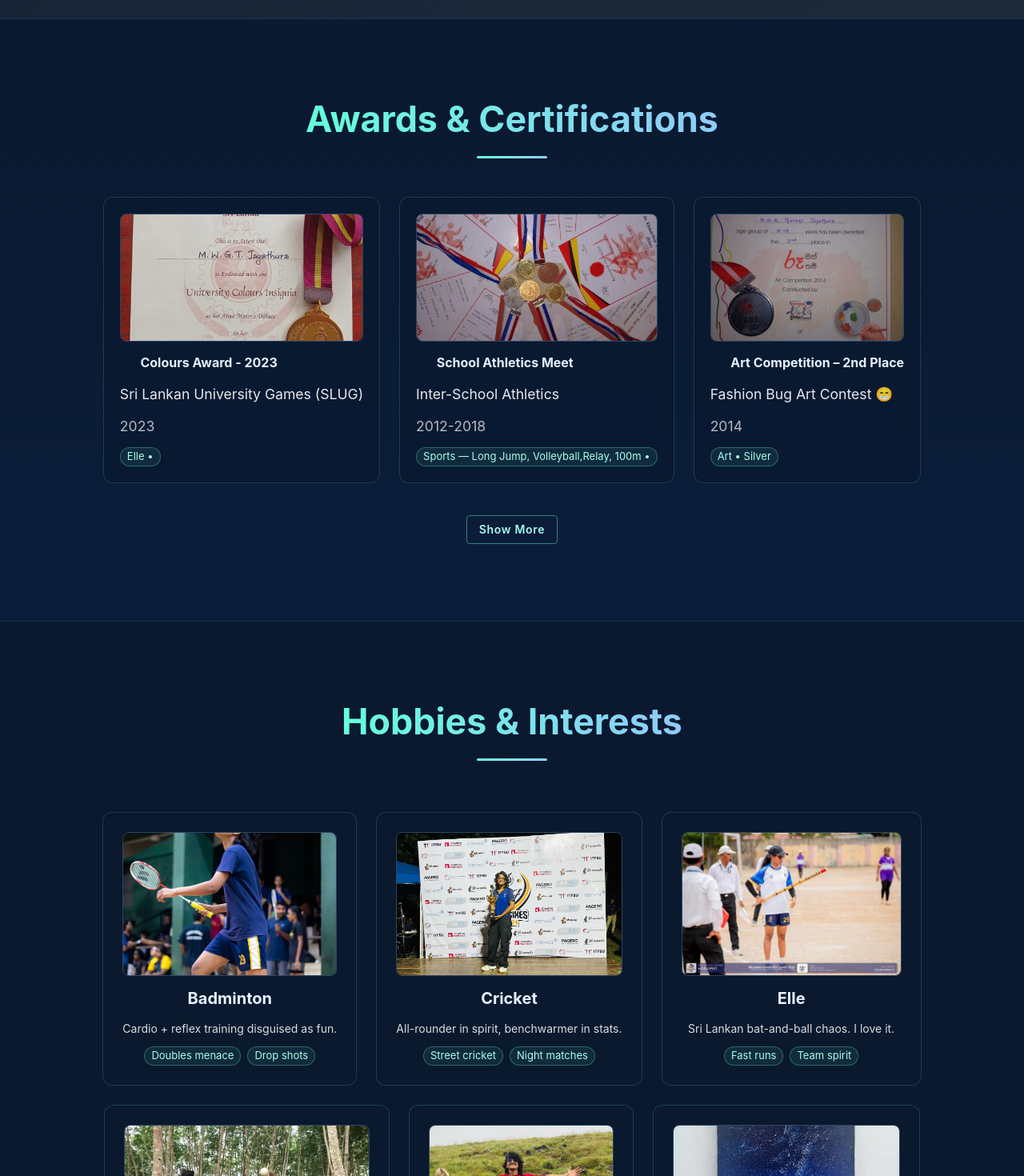
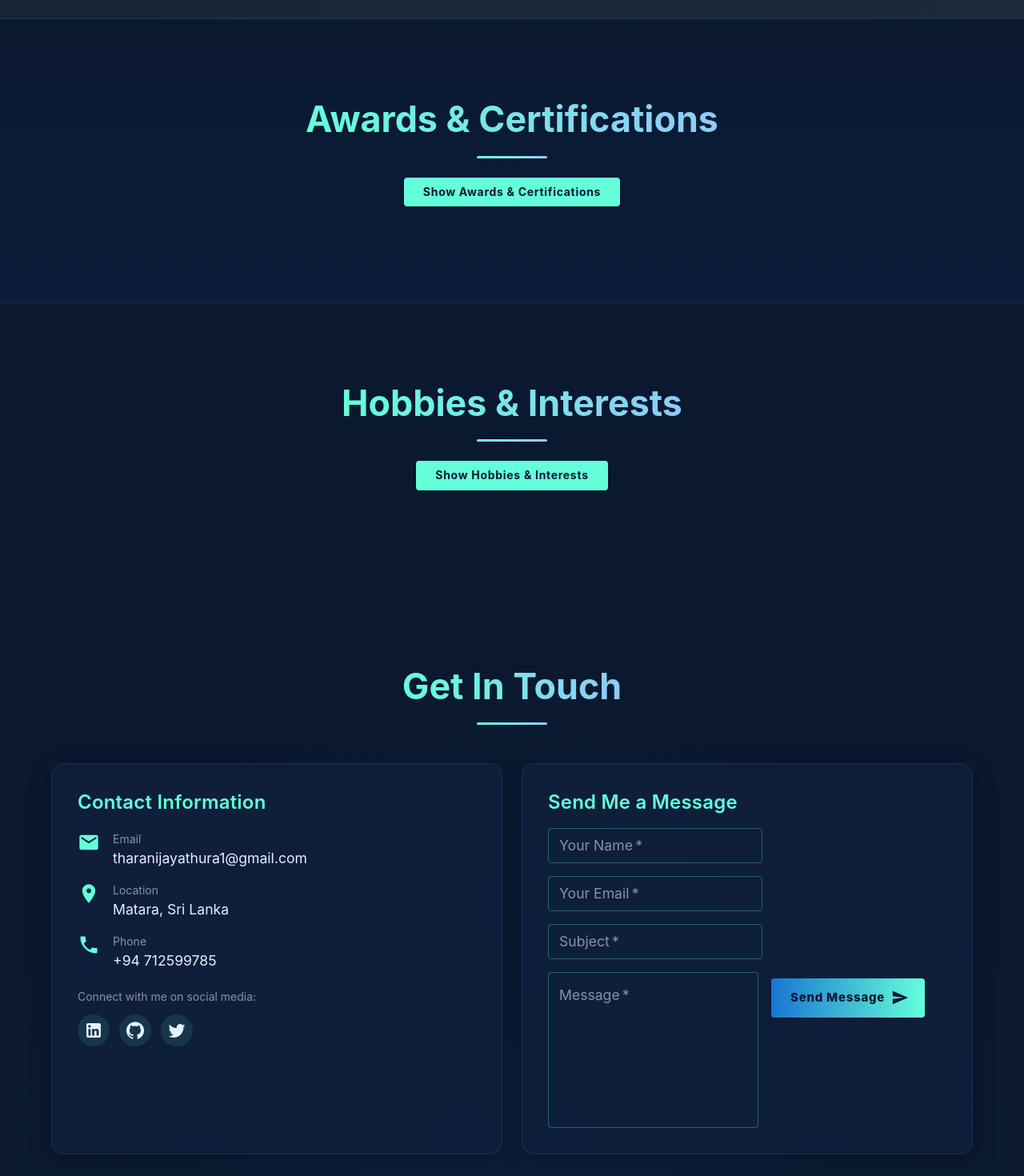
Before and after one commit to tharanijayathura/tharani-portfolio, a React (Vite) app: page / in a window 1280 px wide. Shown: the part 5660-7130 px from the top of the page at 80% size. Built offline with nearby package versions, Linux system fonts and the light colour scheme; some icons are missing; the HTML template or start-up script is replaced by a standard one.

Commit message:
Change Achievements, Contact and Stats components to functional components

```diff
--- a/src/components/Achievements.jsx
+++ b/src/components/Achievements.jsx
@@ -10,11 +10,12 @@ import {
   Divider,
   Avatar,
   Button,
+  Collapse,
 } from "@mui/material";
 import EmojiEventsIcon from "@mui/icons-material/EmojiEvents";
 import { motion } from "framer-motion";
 
-// Example data (replace with your medals & certs)
+// All 6 awards
 const awards = [
   {
     id: "a1",
@@ -30,7 +31,7 @@ const awards = [
     title: "School Athletics Meet",
     org: "Inter-School Athletics",
     year: "2012-2018",
-    category: "Sports — Long Jump, Volleyball,Relay, 100m",
+    category: "Sports — Long Jump, Volleyball, Relay, 100m",
     place: " ",
     photo: "images/school meet.jpeg",
   },
@@ -53,7 +54,7 @@ const awards = [
     photo: "images/nibm.jpeg",
   },
   {
-    id: "a4",
+    id: "a5",
     title: "Colours Award - 2025",
     org: "Sri Lankan University Games (SLUG)",
     year: "2025",
@@ -62,7 +63,7 @@ const awards = [
     photo: "images/colours25.jpg",
   },
   {
-    id: "a4",
+    id: "a6",
     title: "Full Stack Mobile and Web Development",
     org: "Udemy",
     year: "2025",
@@ -70,9 +71,6 @@ const awards = [
     place: "",
     photo: "images/udemy cer.PNG",
   },
-
-
-
 ];
 
 const cardSx = {
@@ -91,11 +89,12 @@ const cardSx = {
 };
 
 export default function Awards() {
-  const [showAll, setShowAll] = useState(false);
+  const [open, setOpen] = useState(false);
 
-  const displayed = showAll ? awards : awards.slice(0, 3);
-
-  const variants = { hidden: { opacity: 0, y: 50 }, visible: { opacity: 1, y: 0 } };
+  const variants = {
+    hidden: { opacity: 0, y: 50 },
+    visible: { opacity: 1, y: 0 },
+  };
 
   return (
     <Box
@@ -107,8 +106,8 @@ export default function Awards() {
       }}
     >
       <Container maxWidth="lg">
-        {/* Heading */}
-        <Box sx={{ textAlign: "center", mb: 6 }}>
+        {/* Topic + Toggle */}
+        <Box sx={{ textAlign: "center", mb: 3 }}>
           <Typography
             variant="h2"
             component={motion.h2}
@@ -129,6 +128,7 @@ export default function Awards() {
           >
             Awards & Certifications
           </Typography>
+
           <Divider
             component={motion.div}
             initial="hidden"
@@ -141,13 +141,29 @@ export default function Awards() {
               mx: "auto",
               background: "linear-gradient(90deg, #64ffda, #90caf9)",
               borderRadius: 2,
+              mb: 3,
             }}
           />
+
+          <Button
+            variant="contained"
+            onClick={() => setOpen((prev) => !prev)}
+            sx={{
+              bgcolor: "#64ffda",
+              color: "#0a192f",
+              fontWeight: 700,
+              px: 3,
+              "&:hover": { bgcolor: "#52e0c4" },
+            }}
+          >
+            {open ? "Hide Awards" : "Show Awards & Certifications"}
+          </Button>
         </Box>
 
-        {/* Grid */}
-        <Grid container spacing={3} justifyContent="center">
-          {displayed.map((a) => (
+        {/* Collapsible content */}
+        <Collapse in={open} timeout={400} unmountOnExit>
+          <Grid container spacing={3} justifyContent="center" sx={{ mt: 1 }}>
+            {awards.map((a) => (
               <Grid key={a.id} item xs={12} sm={6} md={4}>
                 <Paper elevation={0} sx={cardSx}>
                   <Stack spacing={1.5}>
@@ -174,7 +190,7 @@ export default function Awards() {
                     <Typography sx={{ opacity: 0.9 }}>{a.org}</Typography>
                     <Typography sx={{ opacity: 0.7 }}>{a.year}</Typography>
                     <Chip
-                    label={`${a.category} • ${a.place}`}
+                      label={`${a.category}${a.place ? ` • ${a.place}` : ""}`}
                       size="small"
                       sx={{
                         bgcolor: "rgba(100,255,218,.08)",
@@ -188,23 +204,7 @@ export default function Awards() {
               </Grid>
             ))}
           </Grid>
-
-        {/* Show More button */}
-        {awards.length > 3 && (
-          <Stack direction="row" justifyContent="center" mt={5}>
-            <Button
-              variant="outlined"
-              onClick={() => setShowAll((prev) => !prev)}
-              sx={{
-                color: "#a7ffeb",
-                borderColor: "rgba(100,255,218,.45)",
-                "&:hover": { backgroundColor: "rgba(100,255,218,.08)" },
-              }}
-            >
-              {showAll ? "Show Less" : "Show More"}
-            </Button>
-          </Stack>
-        )}
+        </Collapse>
       </Container>
     </Box>
   );
--- a/src/components/Contact.jsx
+++ b/src/components/Contact.jsx
@@ -268,7 +268,8 @@ const Contact = () => {
 
               <Box component="form" onSubmit={handleSubmit} noValidate sx={{ mt: 1 }}>
 <Grid container spacing={2}>
-                  <Grid item xs={12} sm={6}>
+  {/* Name */}
+  <Grid item xs={12}>
     <TextField
       fullWidth
       name="name"
@@ -276,6 +277,100 @@ const Contact = () => {
       value={formData.name}
       onChange={handleChange}
       variant="outlined"
+      required
+      size="small"
+      sx={{
+        '& .MuiOutlinedInput-root': {
+          '& fieldset': { borderColor: 'rgba(100, 255, 218, 0.3)' },
+          '&:hover fieldset': { borderColor: '#64ffda' },
+          '&.Mui-focused fieldset': { borderColor: '#64ffda' },
+        },
+        '& .MuiInputLabel-root': { color: '#8892b0' },
+        '& .MuiInputLabel-root.Mui-focused': { color: '#64ffda' },
+      }}
+      InputProps={{
+        sx: {
+          color: '#e6f1ff',
+          height: 44, // uniform height for single-line fields
+          '& .MuiInputBase-input': { padding: '10px 14px', fontSize: '0.95rem' },
+        },
+      }}
+    />
+  </Grid>
+
+  {/* Email */}
+  <Grid item xs={12}>
+    <TextField
+      fullWidth
+      name="email"
+      label="Your Email"
+      type="email"
+      value={formData.email}
+      onChange={handleChange}
+      variant="outlined"
+      required
+      size="small"
+      sx={{
+        '& .MuiOutlinedInput-root': {
+          '& fieldset': { borderColor: 'rgba(100, 255, 218, 0.3)' },
+          '&:hover fieldset': { borderColor: '#64ffda' },
+          '&.Mui-focused fieldset': { borderColor: '#64ffda' },
+        },
+        '& .MuiInputLabel-root': { color: '#8892b0' },
+        '& .MuiInputLabel-root.Mui-focused': { color: '#64ffda' },
+      }}
+      InputProps={{
+        sx: {
+          color: '#e6f1ff',
+          height: 44,
+          '& .MuiInputBase-input': { padding: '10px 14px', fontSize: '0.95rem' },
+        },
+      }}
+    />
+  </Grid>
+
+  {/* Subject */}
+  <Grid item xs={12}>
+    <TextField
+      fullWidth
+      name="subject"
+      label="Subject"
+      value={formData.subject}
+      onChange={handleChange}
+      variant="outlined"
+      required
+      size="small"
+      sx={{
+        '& .MuiOutlinedInput-root': {
+          '& fieldset': { borderColor: 'rgba(100, 255, 218, 0.3)' },
+          '&:hover fieldset': { borderColor: '#64ffda' },
+          '&.Mui-focused fieldset': { borderColor: '#64ffda' },
+        },
+        '& .MuiInputLabel-root': { color: '#8892b0' },
+        '& .MuiInputLabel-root.Mui-focused': { color: '#64ffda' },
+      }}
+      InputProps={{
+        sx: {
+          color: '#e6f1ff',
+          height: 44,
+          '& .MuiInputBase-input': { padding: '10px 14px', fontSize: '0.95rem' },
+        },
+      }}
+    />
+  </Grid>
+
+  {/* Message (fixed height, no auto-grow) */}
+  <Grid item xs={12}>
+    <TextField
+      fullWidth
+      name="message"
+      label="Message"
+      value={formData.message}
+      onChange={handleChange}
+      variant="outlined"
+      multiline
+      rows={6}
+      maxRows={6} // lock height
       required
       sx={{
         '& .MuiOutlinedInput-root': {
@@ -286,75 +381,20 @@ const Contact = () => {
         '& .MuiInputLabel-root': { color: '#8892b0' },
         '& .MuiInputLabel-root.Mui-focused': { color: '#64ffda' },
       }}
-                      InputProps={{ style: { color: '#e6f1ff' } }}
+      InputProps={{
+        sx: {
+          color: '#e6f1ff',
+          '& textarea': {
+            fontSize: '1.05rem',
+            lineHeight: 1.6,
+            resize: 'none',     // prevent manual resize
+            overflow: 'auto',   // enable scroll inside instead of growing
+          },
+        },
+      }}
     />
   </Grid>
-                  <Grid item xs={12} sm={6}>
-                    <TextField
-                      fullWidth
-                      name="email"
-                      label="Your Email"
-                      type="email"
-                      value={formData.email}
-                      onChange={handleChange}
-                      variant="outlined"
-                      required
-                      sx={{
-                        '& .MuiOutlinedInput-root': {
-                          '& fieldset': { borderColor: 'rgba(100, 255, 218, 0.3)' },
-                          '&:hover fieldset': { borderColor: '#64ffda' },
-                          '&.Mui-focused fieldset': { borderColor: '#64ffda' },
-                        },
-                        '& .MuiInputLabel-root': { color: '#8892b0' },
-                        '& .MuiInputLabel-root.Mui-focused': { color: '#64ffda' },
-                      }}
-                      InputProps={{ style: { color: '#e6f1ff' } }}
-                    />
-                  </Grid>
-                  <Grid item xs={12}>
-                    <TextField
-                      fullWidth
-                      name="subject"
-                      label="Subject"
-                      value={formData.subject}
-                      onChange={handleChange}
-                      variant="outlined"
-                      required
-                      sx={{
-                        '& .MuiOutlinedInput-root': {
-                          '& fieldset': { borderColor: 'rgba(100, 255, 218, 0.3)' },
-                          '&:hover fieldset': { borderColor: '#64ffda' },
-                          '&.Mui-focused fieldset': { borderColor: '#64ffda' },
-                        },
-                        '& .MuiInputLabel-root': { color: '#8892b0' },
-                        '& .MuiInputLabel-root.Mui-focused': { color: '#64ffda' },
-                      }}
-                      InputProps={{ style: { color: '#e6f1ff' } }}
-                    />
-                  </Grid>
-                  <Grid item xs={12}>
-                    <TextField
-                      fullWidth
-                      name="message"
-                      label="Message"
-                      value={formData.message}
-                      onChange={handleChange}
-                      variant="outlined"
-                      multiline
-                      rows={6}
-                      required
-                      sx={{
-                        '& .MuiOutlinedInput-root': {
-                          '& fieldset': { borderColor: 'rgba(100, 255, 218, 0.3)' },
-                          '&:hover fieldset': { borderColor: '#64ffda' },
-                          '&.Mui-focused fieldset': { borderColor: '#64ffda' },
-                        },
-                        '& .MuiInputLabel-root': { color: '#8892b0' },
-                        '& .MuiInputLabel-root.Mui-focused': { color: '#64ffda' },
-                      }}
-                      InputProps={{ style: { color: '#e6f1ff' } }}
-                    />
-                  </Grid>
+
   <Grid item xs={12}>
     <Button
       type="submit"
@@ -378,6 +418,7 @@ const Contact = () => {
     </Button>
   </Grid>
 </Grid>
+
               </Box>
             </Paper>
           </Box>
--- a/src/components/Stats.jsx
+++ b/src/components/Stats.jsx
@@ -1,4 +1,4 @@
-import React from "react";
+import React, { useState } from "react";
 import {
   Box,
   Container,
@@ -9,6 +9,8 @@ import {
   Avatar,
   Divider,
   Chip,
+  Button,
+  Collapse,
 } from "@mui/material";
 import { motion } from "framer-motion";
 
@@ -71,6 +73,8 @@ const cardSx = {
 };
 
 export default function ExtraActivities() {
+  const [open, setOpen] = useState(false);
+
   const variants = { hidden: { opacity: 0, y: 50 }, visible: { opacity: 1, y: 0 } };
 
   return (
@@ -83,7 +87,7 @@ export default function ExtraActivities() {
       }}
     >
       <Container maxWidth="lg">
-        {/* Heading */}
+        {/* Heading + Toggle */}
         <Box sx={{ textAlign: "center", mb: 3 }}>
           <Typography
             variant="h2"
@@ -105,6 +109,7 @@ export default function ExtraActivities() {
           >
             Hobbies & Interests
           </Typography>
+
           <Divider
             component={motion.div}
             initial="hidden"
@@ -117,13 +122,28 @@ export default function ExtraActivities() {
               mx: "auto",
               background: "linear-gradient(90deg, #64ffda, #90caf9)",
               borderRadius: 2,
-              mb: 8,
+              mb: 3,
             }}
           />
+
+          <Button
+            variant="contained"
+            onClick={() => setOpen((prev) => !prev)}
+            sx={{
+              bgcolor: "#64ffda",
+              color: "#0a192f",
+              fontWeight: 700,
+              px: 3,
+              "&:hover": { bgcolor: "#52e0c4" },
+            }}
+          >
+            {open ? "Hide Hobbies" : "Show Hobbies & Interests"}
+          </Button>
         </Box>
 
-        {/* Grid */}
-        <Grid container spacing={3} justifyContent="center">
+        {/* Collapsible content */}
+        <Collapse in={open} timeout={400} unmountOnExit>
+          <Grid container spacing={3} justifyContent="center" sx={{ mt: 1 }}>
             {activities.map((a) => (
               <Grid key={a.id} item xs={12} sm={6} md={4}>
                 <Paper elevation={0} sx={cardSx}>
@@ -149,7 +169,6 @@ export default function ExtraActivities() {
                       {a.sub}
                     </Typography>
 
-                  {/* fun tags */}
                     <Stack
                       direction="row"
                       spacing={1}
@@ -174,6 +193,7 @@ export default function ExtraActivities() {
               </Grid>
             ))}
           </Grid>
+        </Collapse>
       </Container>
     </Box>
   );
```
Lines whose indentation alone changed are shown as unchanged.
